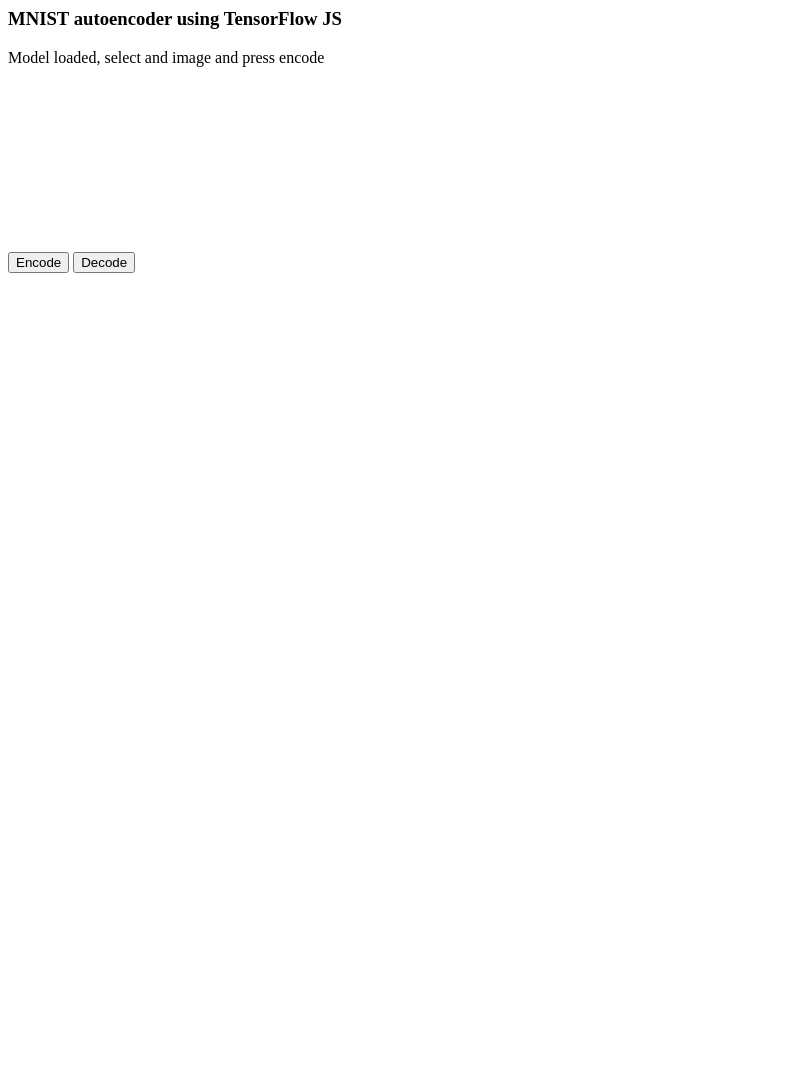
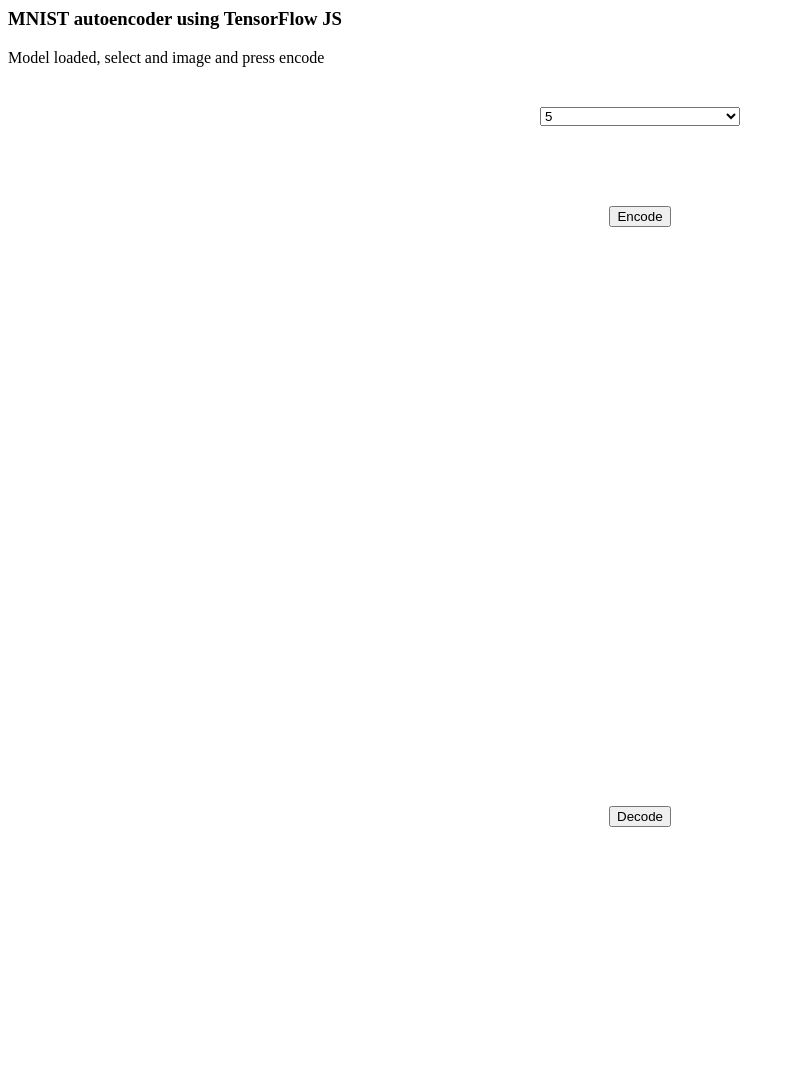
Before and after one commit to kozko2001/autoencoder-tfjs, a website built with Parcel: page js/index.html in a window 1280 px wide. Shown: the whole page, without its empty margins (0-795 px from the left). Before the commit the page ends 800 px from the top, so only its background shows below. Built offline with nearby package versions, Linux system fonts and the light colour scheme; what @tensorflow/tfjs-layers would draw is missing.

Commit message:
ADD some structure to the demo :D

```diff
--- /dev/null
+++ b/js/index.css
@@ -0,0 +1,89 @@
+.center {
+    margin: auto;
+}
+
+.wrapper {
+    width: 600px;
+    display: grid;
+    grid-template-columns: repeat(4, 1fr);
+    grid-auto-rows: 100px;
+}
+
+.select-image {
+    grid-column: 2 / span 2;
+    grid-row: 1;
+    width: 200px;
+}
+
+.select-image select {
+    width: 200px;
+}
+
+.encode-button {
+    grid-column: 2 / span 2;
+    grid-row: 2;
+}
+
+.original-image {
+    grid-column:  2 / span 2;
+    grid-row: 3 / span 3;
+}
+
+.decode-button {
+    grid-column: 2 / span 2;
+    grid-row: 8;
+}
+
+.result-image {
+    grid-column:  2 / span 2;
+    grid-row: 9 / span 2;
+}
+
+
+#canvas-encoded0 {
+    grid-column: 1;
+    grid-row: 6;
+    margin: auto;
+}
+
+#canvas-encoded1 {
+    grid-column: 2;
+    grid-row: 6;
+    margin: auto;
+}
+
+#canvas-encoded2 {
+    grid-column: 3;
+    grid-row: 6;
+    margin: auto;
+}
+
+#canvas-encoded3 {
+    grid-column: 4;
+    grid-row: 6;
+    margin: auto;
+}
+
+#canvas-encoded4 {
+    grid-column: 1;
+    grid-row: 7;
+    margin: auto;
+}
+
+#canvas-encoded5 {
+    grid-column: 2;
+    grid-row: 7;
+    margin: auto;
+}
+
+#canvas-encoded6 {
+    grid-column: 3;
+    grid-row: 7;
+    margin: auto;
+}
+
+#canvas-encoded7 {
+    grid-column: 4;
+    grid-row: 7;
+    margin: auto;
+}
--- a/js/index.html
+++ b/js/index.html
@@ -10,23 +10,41 @@
     </style>
 
     <div id="message"></div>
-    <div id="images"></div>
 
-    <button type="button" onclick="javascript:encodeAction();">Encode</button>
-    <button type="button" onclick="javascript:decodeAction();">Decode</button>
+    <div class="wrapper center">
+      <div class="select-image center">
+        <select>
+            <option value="5">5</option>
+        </select>
+      </div>
 
-    <canvas id="canvas-original" style="width: 200px; height: 200px"> </canvas>
-    <canvas id="canvas-result" style="width: 200px; height: 200px"> </canvas>
+      <div class="encode-button center">
+          <button type="button" onclick="javascript:encodeAction();">Encode</button>
+      </div>
+
+      <div class="original-image center">
+          <canvas id="canvas-original" style="width: 200px; height: 200px"> </canvas>
+      </div>
+
+      <canvas id="canvas-encoded0" class="encoded-channel" style="width: 80px; height: 80px"> </canvas>
+      <canvas id="canvas-encoded1" class="encoded-channel" style="width: 80px; height: 80px"> </canvas>
+      <canvas id="canvas-encoded2" class="encoded-channel" style="width: 80px; height: 80px"> </canvas>
+      <canvas id="canvas-encoded3" class="encoded-channel" style="width: 80px; height: 80px"> </canvas>
+
+      <canvas id="canvas-encoded4" style="width: 80px; height: 80px"> </canvas>
+      <canvas id="canvas-encoded5" style="width: 80px; height: 80px"> </canvas>
+      <canvas id="canvas-encoded6" style="width: 80px; height: 80px"> </canvas>
+      <canvas id="canvas-encoded7" style="width: 80px; height: 80px"> </canvas>
+
+      <div class="decode-button center">
+          <button type="button" onclick="javascript:decodeAction();">Decode</button>
+      </div>
 
 
-    <canvas id="canvas-encoded0" style="width: 200px; height: 200px"> </canvas>
-    <canvas id="canvas-encoded1" style="width: 200px; height: 200px"> </canvas>
-    <canvas id="canvas-encoded2" style="width: 200px; height: 200px"> </canvas>
-    <canvas id="canvas-encoded3" style="width: 200px; height: 200px"> </canvas>
-    <canvas id="canvas-encoded4" style="width: 200px; height: 200px"> </canvas>
-    <canvas id="canvas-encoded5" style="width: 200px; height: 200px"> </canvas>
-    <canvas id="canvas-encoded6" style="width: 200px; height: 200px"> </canvas>
-    <canvas id="canvas-encoded7" style="width: 200px; height: 200px"> </canvas>
+      <div class="result-image center">
+          <canvas id="canvas-result" style="width: 200px; height: 200px"> </canvas>
+      </div>
+    </div>
 
     <script src="./index.js"></script>
   </body>
--- a/js/index.js
+++ b/js/index.js
@@ -1,6 +1,7 @@
 import * as tf from '@tensorflow/tfjs-core';
 import * as tflayer from '@tensorflow/tfjs-layers';
 import _ from 'lodash';
+import './index.css'
 
 let model;
 let encodedTensor;
```
